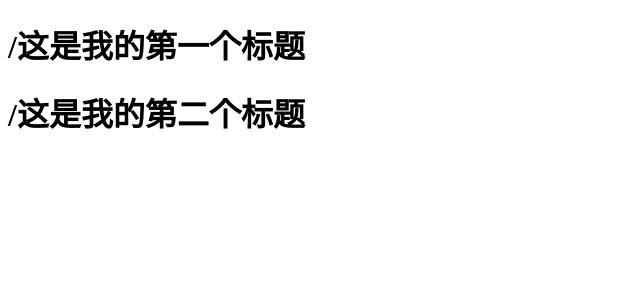
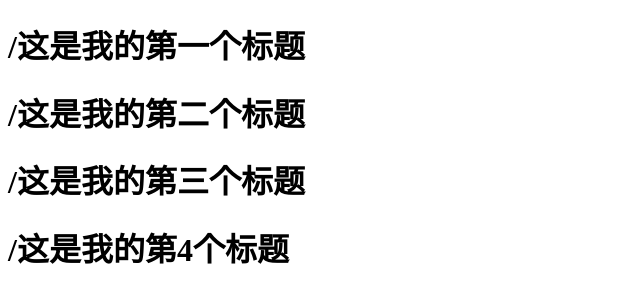
Before and after one commit to undefined-L/myrep, a plain HTML site: page index.html in a window 1280 px wide. Shown: the whole page, without its empty margins (0-640 px from the left). Drawn offline with Linux system fonts and the light colour scheme.

Commit message:
third commit

```diff
--- a/index.html
+++ b/index.html
@@ -7,5 +7,7 @@
 <body>
 	<h1>/这是我的第一个标题</h1>
 	<h1>/这是我的第二个标题</h1>
+	<h1>/这是我的第三个标题</h1>
+	<h1>/这是我的第4个标题</h1>
 </body>
 </html>
```
